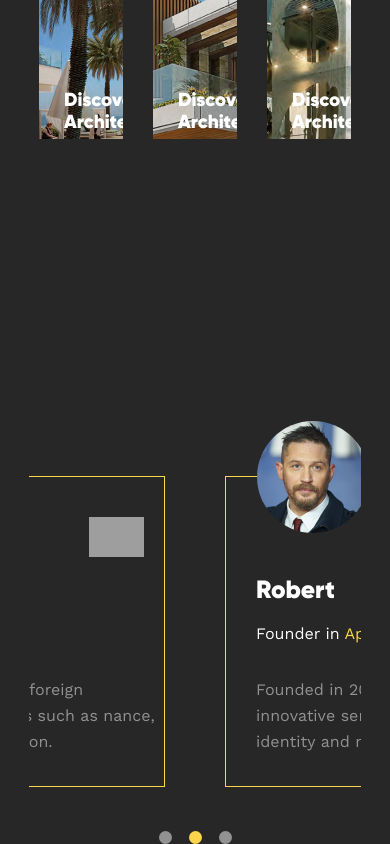
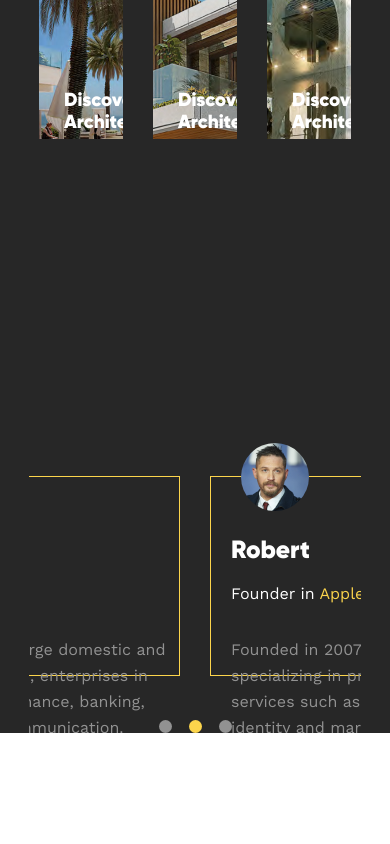
Before and after one commit to VitaliyM/agroshop, a React (Create React App) app: page / in a window 390 px wide. Shown: the part 4833-5677 px from the top of the page. After the commit the page ends 5566 px from the top, so only its background shows below. Built offline with nearby package versions, Linux system fonts and the light colour scheme; grey boxes are pictures that could not be loaded.

Commit message:
Investots Block Styling 2

```diff
--- a/src/components/main/investorsSlider/investorsSlider.css
+++ b/src/components/main/investorsSlider/investorsSlider.css
@@ -20,7 +20,6 @@
 }
 
 .investorsSliderWrap {
-    width: 2047px;
     height: 410px;
     display: flex;
     align-items: flex-end;
@@ -124,3 +123,33 @@
 .investorSwitch:nth-child(2) {
     background: #FCD54C;
 }
+
+
+@media screen and (max-width: 1440px) {
+    .investorSlide {
+        width: 480px;
+    }
+}
+
+@media screen and (max-width: 1024px) {
+    .investorsBlock {
+        margin-top: 115px;
+    }
+
+    .investorsSliderWrap {
+        gap: 30px;
+    }
+
+    .investorSlide {
+        width: 330px;
+        height: 200px;
+        padding-left: 20px;
+    }
+
+    .investor {
+        width: 68px;
+        height: 68px;
+        top: -34px;
+        left: 30px;
+    }
+}
```
